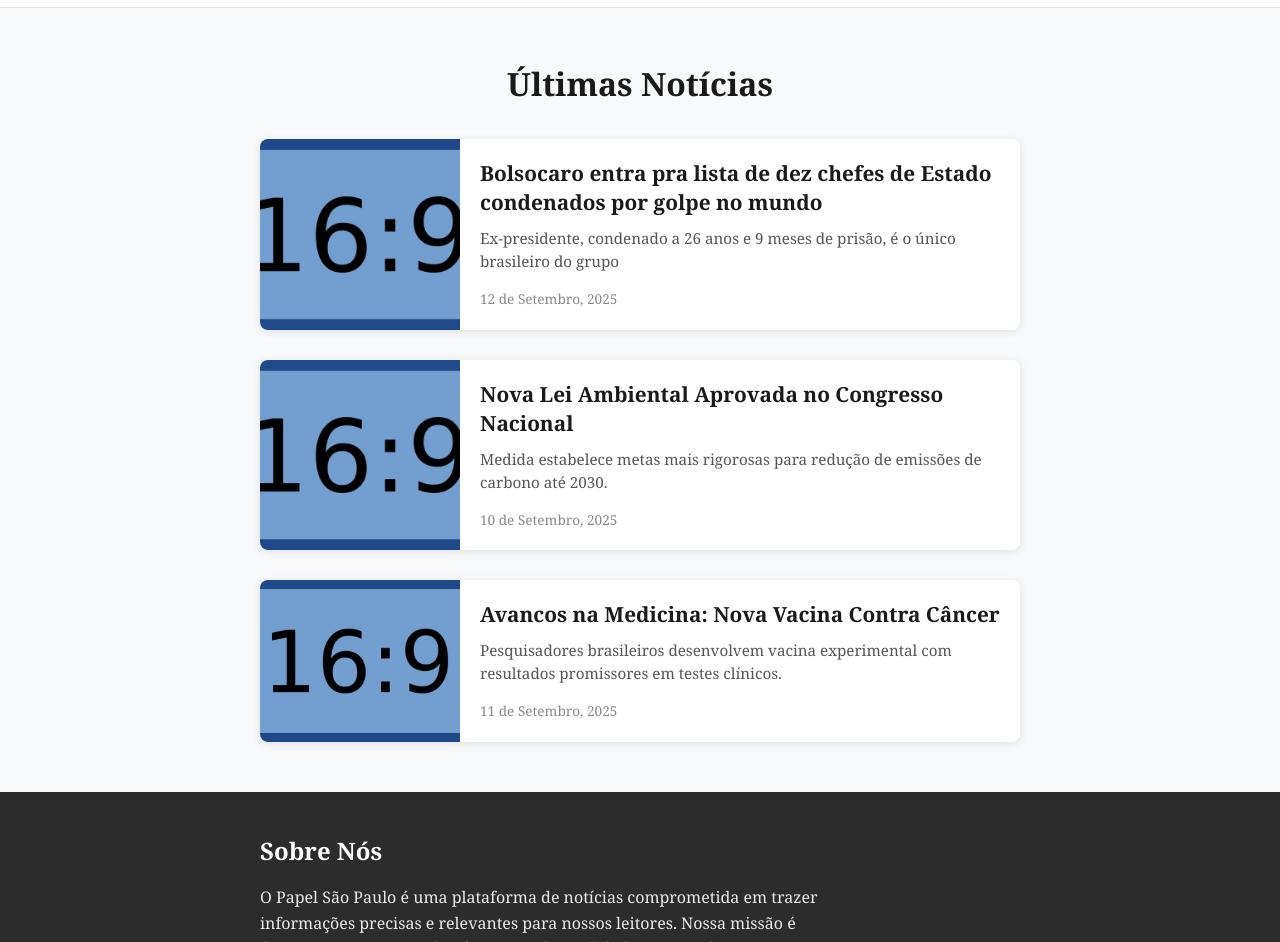
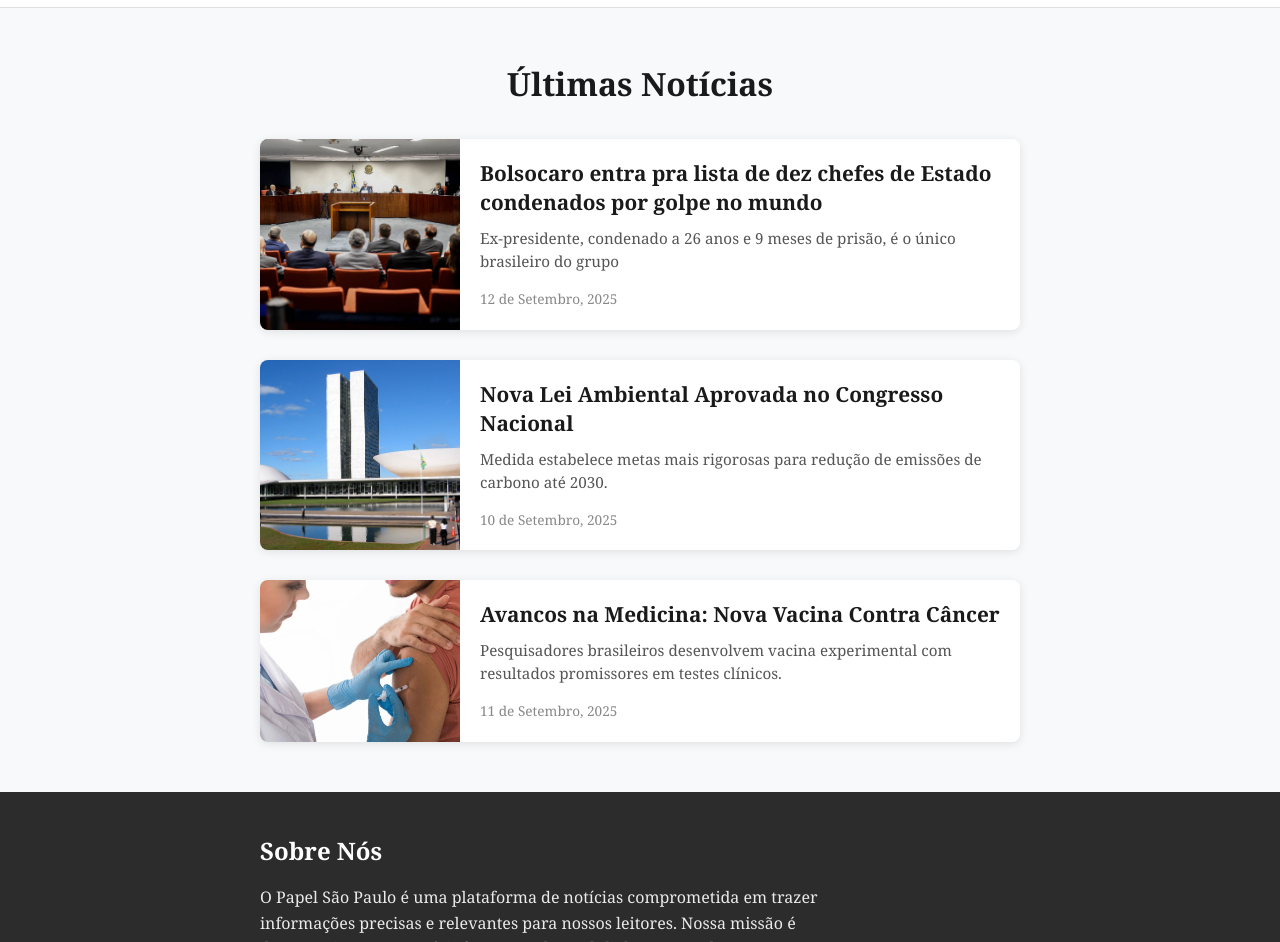
Before and after one commit to PapelSp/PapelSp.github.io, a plain HTML site: page index.html in a window 1280 px wide. Shown: the part 2160-3102 px from the top of the page. Drawn offline with Linux system fonts and the light colour scheme.

Commit message:
imagenss

```diff
--- a/index.html
+++ b/index.html
@@ -60,7 +60,7 @@
             <div class="news-grid">
                 <article class="news-item">
                     <div class="news-image">
-                        <img src="placeholder-16-9.jpg" alt="Imagem da notícia 1" class="news-img">
+                        <img src="noticia01.jpg" alt="Imagem da notícia 1" class="news-img">
                     </div>
                     <div class="news-content">
                         <h3 class="news-title">Bolsocaro entra pra lista de dez chefes de Estado condenados por golpe no mundo</h3>
@@ -71,7 +71,7 @@
 
                 <article class="news-item">
                     <div class="news-image">
-                        <img src="placeholder-16-9.jpg" alt="Imagem da notícia 2" class="news-img">
+                        <img src="noticia02.jpg" alt="Imagem da notícia 2" class="news-img">
                     </div>
                     <div class="news-content">
                         <h3 class="news-title">Nova Lei Ambiental Aprovada no Congresso Nacional</h3>
@@ -82,7 +82,7 @@
 
                 <article class="news-item">
                     <div class="news-image">
-                        <img src="placeholder-16-9.jpg" alt="Imagem da notícia 3" class="news-img">
+                        <img src="noticia03.jpg" alt="Imagem da notícia 3" class="news-img">
                     </div>
                     <div class="news-content">
                         <h3 class="news-title">Avancos na Medicina: Nova Vacina Contra Câncer</h3>
```
Also changed, not shown: noticia01.jpg (added), noticia02.jpg (added), noticia03.jpg (added).
